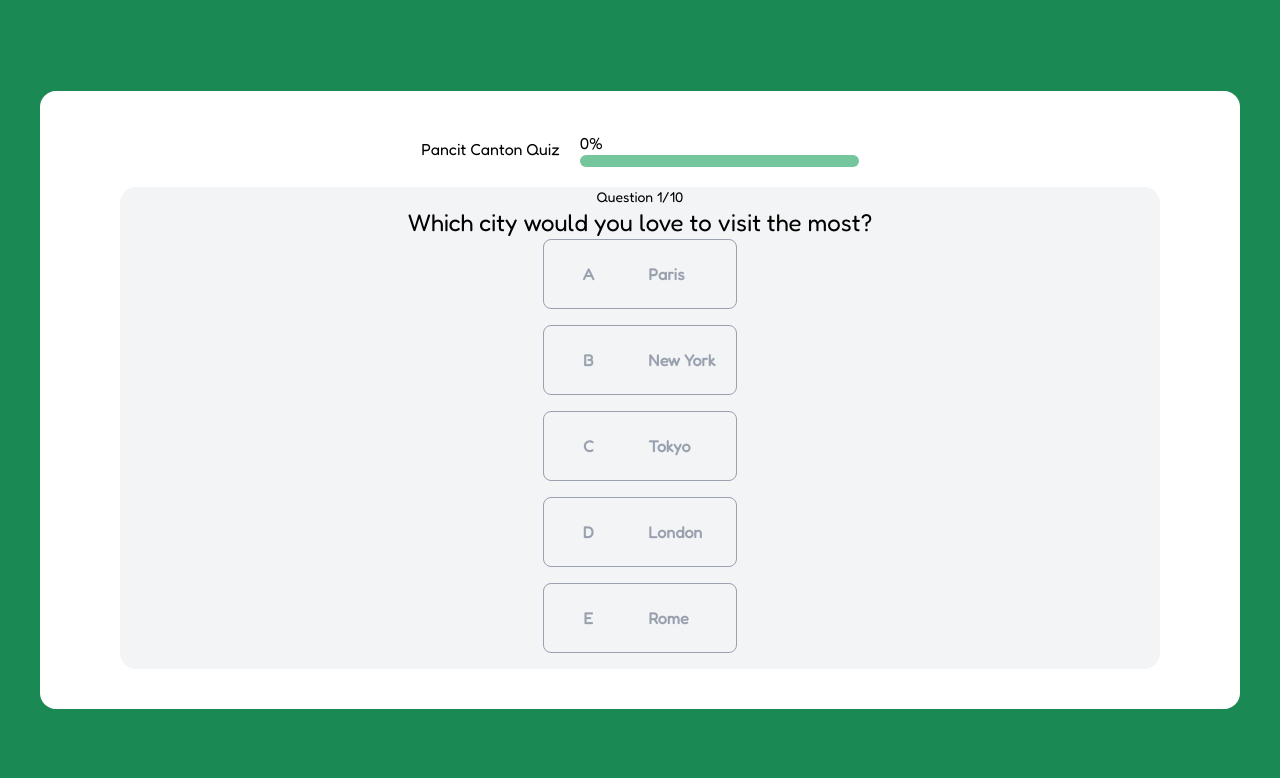
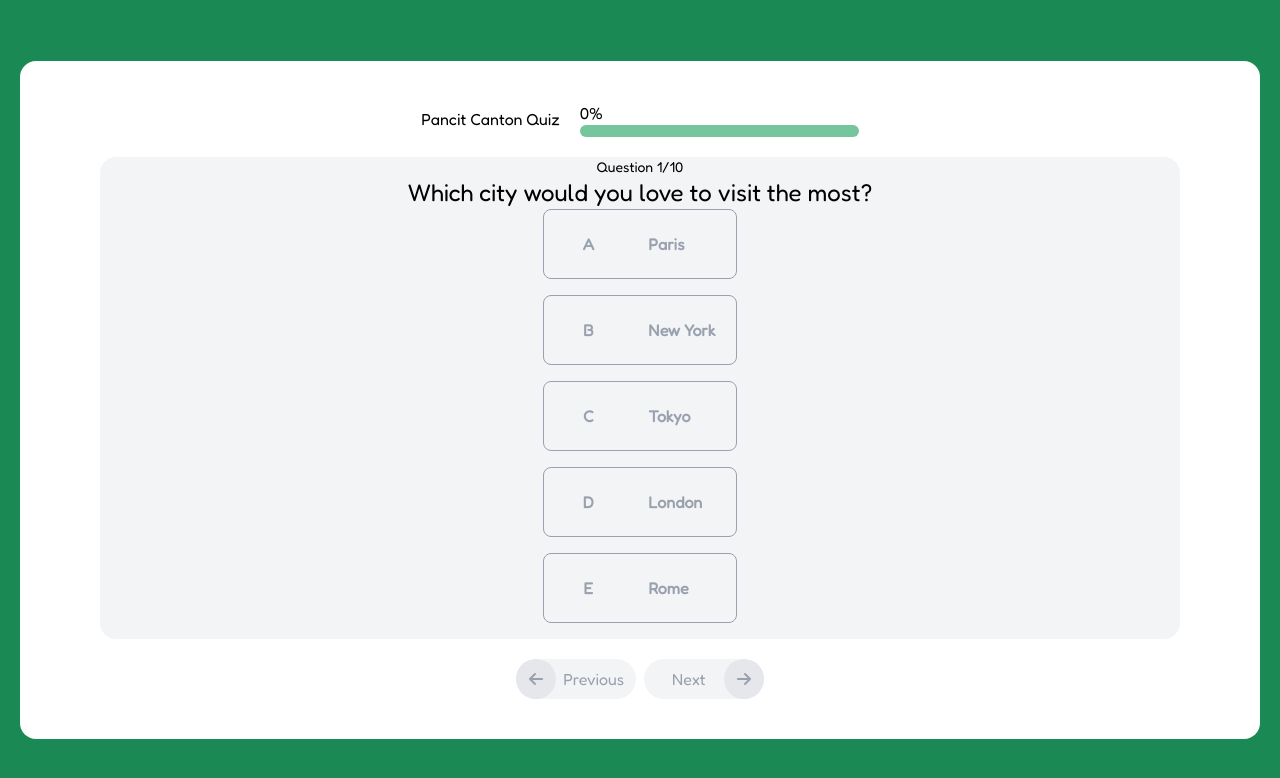
Before and after one commit to ajogerio/pancit-canton-quiz, a React (Vite) app: page /quiz in a window 1280 px wide. Shown: the top 778 px of the page. Built offline with nearby package versions, Linux system fonts and the light colour scheme.

Commit message:
feat: separate the navigation buttons and finish quiz button into components

```diff
--- a/src/features/quiz/QuizPage.jsx
+++ b/src/features/quiz/QuizPage.jsx
@@ -2,6 +2,8 @@ import React, { useEffect, useState } from "react";
 import ProgressBar from "./components/ProgressBar";
 import Question from "./components/Question";
 import Choices from "./components/Choices";
+import PreviousButton from "./components/PreviousButton";
+import NextButton from "./components/NextButton";
 
 export default function QuizPage() {
   // total number of questions
@@ -23,7 +25,7 @@ export default function QuizPage() {
   }, [questionNumber, questionsTotal]);
 
   return (
-    <main className="flex items-center justify-center min-h-screen mx-auto gap-[30px] py-[18px] bg-[#1a8954] px-10">
+    <main className="flex items-center justify-center min-h-screen py-10 bg-[#1a8954] px-5">
       <div className="flex flex-col items-center bg-[#ffffff] py-10 px-20 rounded-2xl max-w-7xl w-full">
         <div className="flex flex-col items-center justify-center w-full gap-5">
           <div className="flex items-center gap-5">
@@ -48,6 +50,10 @@ export default function QuizPage() {
               setQuestionNumber={setQuestionNumber}
             />
           </div>
+          <div className="flex items-center justify-center max-w-xl w-full gap-2">
+            <PreviousButton />
+            <NextButton />
+          </div>
         </div>
       </div>
     </main>
--- a/src/features/quiz/components/Choices.jsx
+++ b/src/features/quiz/components/Choices.jsx
@@ -63,6 +63,11 @@ export default function Choices({
   // current choices to be displayed
   const [choicesToDisplay, setChoicesToDisplay] = useState([]);
 
+  // this will check if the navigation buttons can be selected or not
+  const [enableNextButton, setEnableNextButton] = useState(false);
+  const [enableBackButton, setEnableBackButton] = useState(false);
+  const [enableFinishButton, setEnableFinishButton] = useState(false);
+
   // select the choices to be rendered depending on the question number
   // AND highlight a choice if it was previously selected
   useEffect(() => {
@@ -101,7 +106,7 @@ export default function Choices({
             />
           ))}
 
-        {showChoiceInfo && (
+        {/* {showChoiceInfo && (
           <div className="">
             <p>
               You chose{" "}
@@ -115,11 +120,11 @@ export default function Choices({
             </p>
             <p>{choiceInfo[questionNumber][selectedChoice]}</p>
           </div>
-        )}
+        )} */}
       </div>
 
       <div className="flex flex-row gap-2">
-        {questionNumber > 1 && (
+        {/* {questionNumber > 1 && (
           <button
             className="rounded-full bg-[#dc3e26] text-white p-1 cursor-pointer w-12 h-12"
             onClick={() => {
@@ -129,9 +134,9 @@ export default function Choices({
           >
             <i className="fa-solid fa-arrow-left"></i>
           </button>
-        )}
+        )} */}
 
-        {selectedChoice && !showChoiceInfo && (
+        {/* {selectedChoice && !showChoiceInfo && (
           <button
             className="rounded-full bg-[#dc3e26] text-white p-1 cursor-pointer w-12 h-12"
             onClick={() => {
@@ -140,9 +145,9 @@ export default function Choices({
           >
             <i className="fa-solid fa-arrow-right"></i>
           </button>
-        )}
+        )} */}
 
-        {showChoiceInfo && (
+        {/* {showChoiceInfo && (
           <>
             <button
               className="rounded-full bg-[#dc3e26] text-white p-1 cursor-pointer"
@@ -161,8 +166,8 @@ export default function Choices({
                   setShowChoiceInfo(false);
                 }}
               >
-                <i className="fa-solid fa-arrow-right"></i>
-              </button>
+                {/* <i className="fa-solid fa-arrow-right"></i> */}
+        {/* </button>
             ) : (
               <button
                 className="rounded-full bg-green-500 text-white p-1 cursor-pointer"
@@ -173,8 +178,8 @@ export default function Choices({
                 Finish Quiz
               </button>
             )}
-          </>
-        )}
+          </> */}
+        {/* )} */}
       </div>
     </div>
   );
--- /dev/null
+++ b/src/features/quiz/components/FinishButton.jsx
@@ -0,0 +1,7 @@
+import React from 'react'
+
+export default function FinishButton() {
+  return (
+    <div>FinishButton</div>
+  )
+}
--- /dev/null
+++ b/src/features/quiz/components/NextButton.jsx
@@ -0,0 +1,12 @@
+import React from 'react'
+
+export default function NextButton() {
+  return (
+    <button className="flex flex-row items-center justify-between bg-gray-100 w-30 h-10 rounded-full text-gray-400">
+      <p className="ml-7">Next</p>
+      <div className="flex justify-center items-center h-full bg-gray-200 w-10 rounded-full">
+        <i className="fa-solid fa-arrow-right"></i>
+      </div>
+    </button>
+  )
+}
--- /dev/null
+++ b/src/features/quiz/components/PreviousButton.jsx
@@ -0,0 +1,12 @@
+import React from "react";
+
+export default function PreviousButton() {
+  return (
+    <button className="flex flex-row items-center justify-between bg-gray-100 w-30 h-10 rounded-full text-gray-400">
+      <div className="flex justify-center items-center h-full bg-gray-200 w-10 rounded-full">
+        <i className="fa-solid fa-arrow-left"></i>
+      </div>
+      <p className="mr-3">Previous</p>
+    </button>
+  );
+}
```
